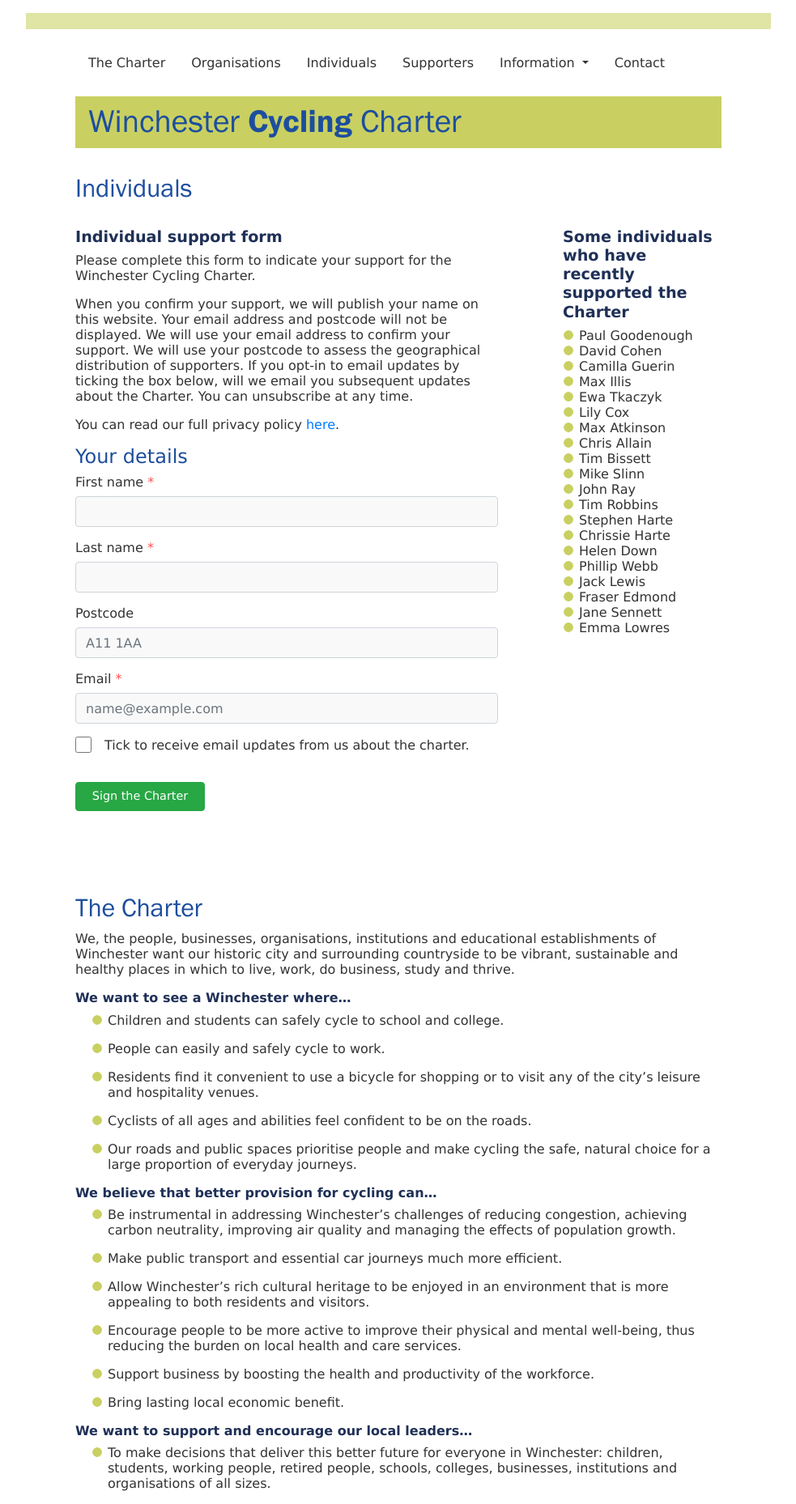
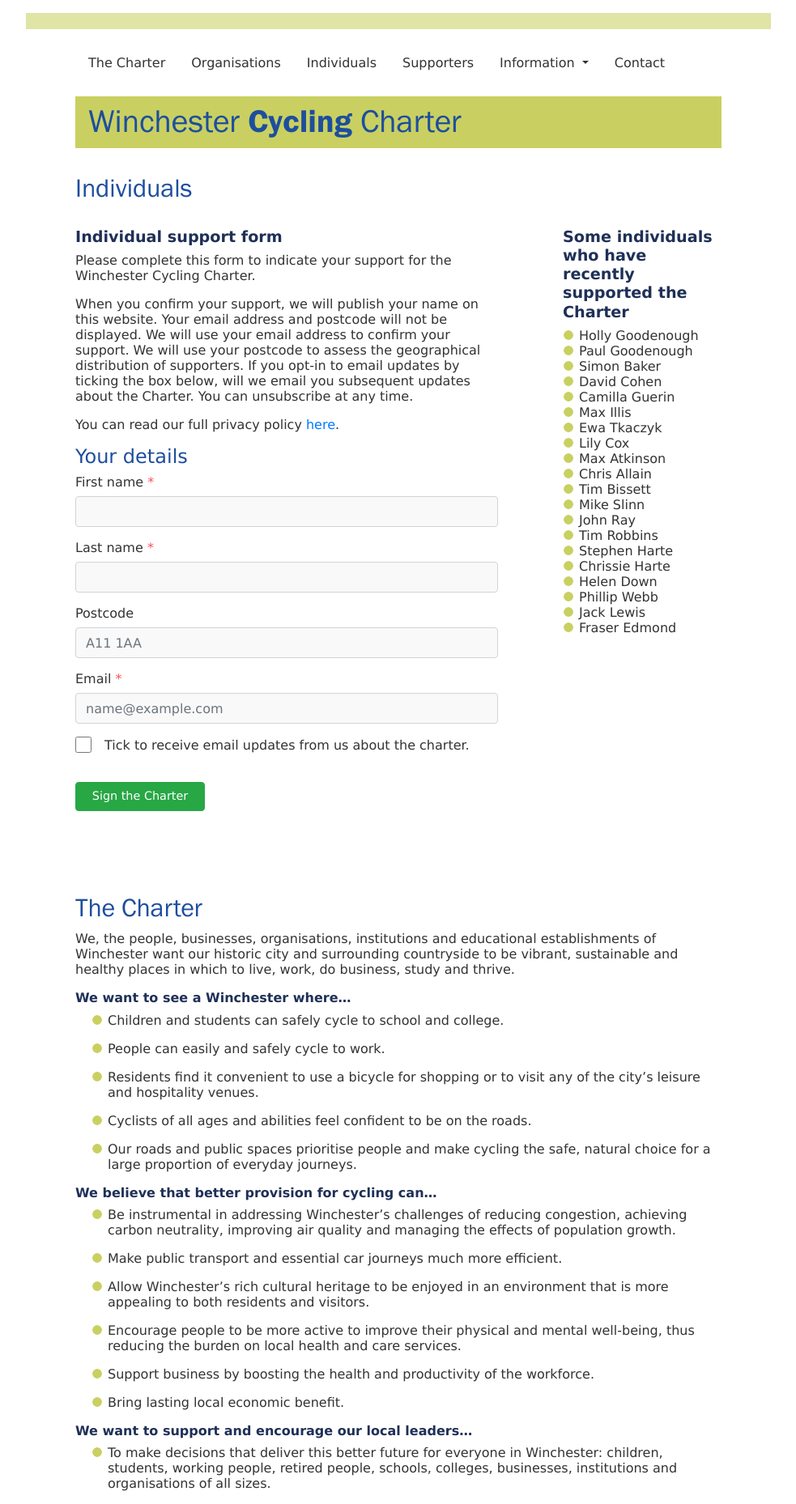
Before and after one commit to winchestercyclingcharter/winchestercyclingcharter.github.io, a Jekyll site: the page built from ind-page.md, in a window 1280 px wide. Shown: the whole page at 81% size, without its empty margins (148-1131 px from the left). Built offline with Jekyll 4.4.1, drawn with Linux system fonts in a browser that asks for light colours; nearby versions of some CDN libraries.

Commit message:
Update people.yml

```diff
--- a/_data/people.yml
+++ b/_data/people.yml
@@ -434,3 +434,5 @@ people:
 - { lastname: Cohen, firstname: David, dt: 20210419-124146-587286 }
 - { lastname: Goodenough , firstname: Paul, dt: 20210420-212015-048352 }
 - { lastname: Guerin, firstname: Camilla, dt: 20210419-052030-443786 }
+- { lastname: Goodenough, firstname: Holly, dt: 20210420-212316-150858 }
+- { lastname: Baker, firstname: Simon, dt: 20210420-165319-093019 }
```
